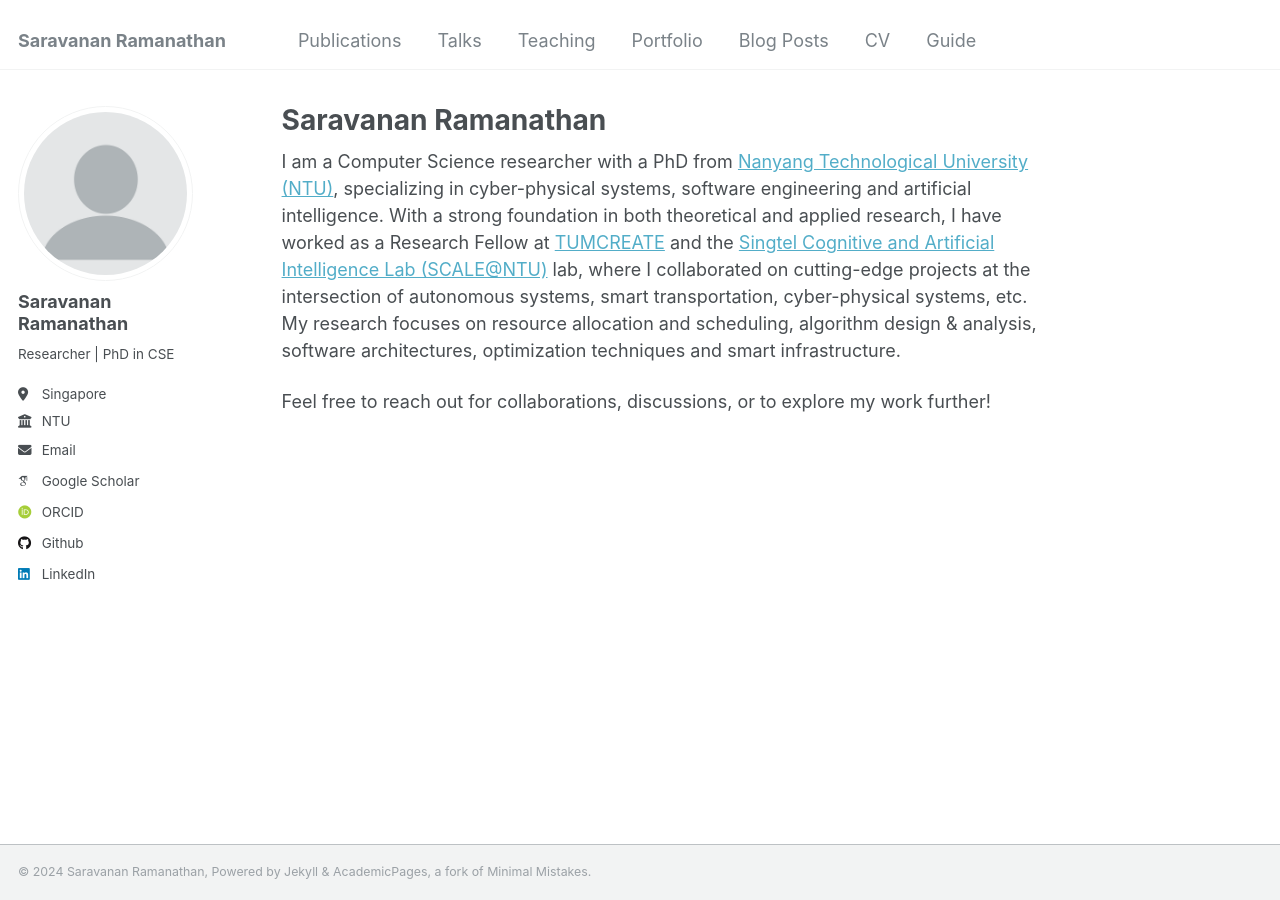
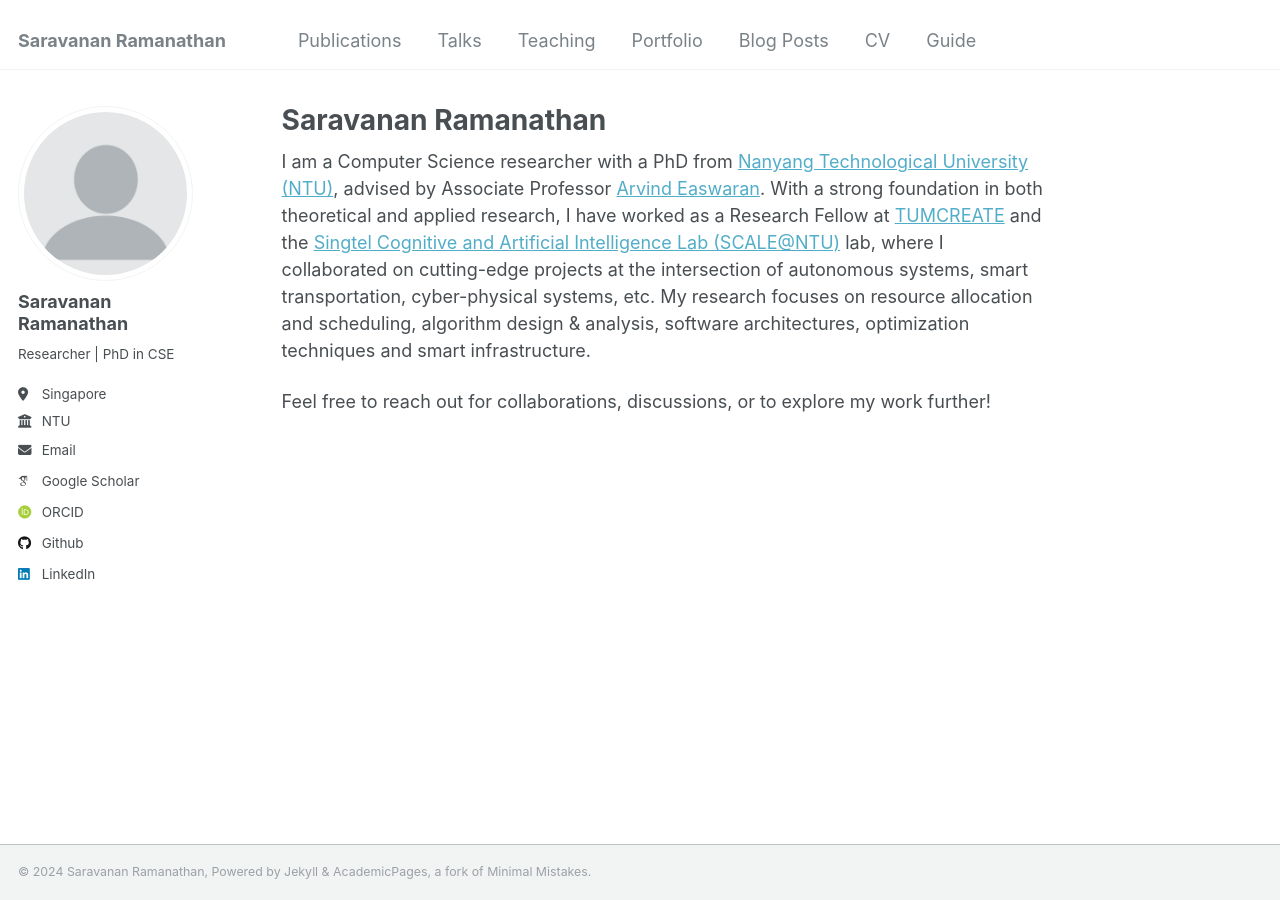
Before and after one commit to saravana016/saravana016.github.io, a Jekyll site: the page built from _pages/about.md, in a window 1280 px wide. Built offline with Jekyll 4.4.1, drawn with Linux system fonts in a browser that asks for light colours; some web fonts are replaced.

Commit message:
Update about.md

```diff
--- a/_pages/about.md
+++ b/_pages/about.md
@@ -7,7 +7,7 @@ redirect_from:
   - /about.html
 ---
 
-I am a Computer Science researcher with a PhD from [Nanyang Technological University (NTU)](https://www.ntu.edu.sg), specializing in cyber-physical systems, software engineering and artificial intelligence. With a strong foundation in both theoretical and applied research, I have worked as a Research Fellow at [TUMCREATE](https://www.tum-create.edu.sg) and the [Singtel Cognitive and Artificial Intelligence Lab (SCALE@NTU)](https://www.ntu.edu.sg/scale) lab, where I collaborated on cutting-edge projects at the intersection of autonomous systems, smart transportation, cyber-physical systems, etc. My research focuses on resource allocation and scheduling, algorithm design & analysis, software architectures, optimization techniques and smart infrastructure.
+I am a Computer Science researcher with a PhD from [Nanyang Technological University (NTU)](https://www.ntu.edu.sg), advised by Associate Professor [Arvind Easwaran](https://personal.ntu.edu.sg/arvinde/). With a strong foundation in both theoretical and applied research, I have worked as a Research Fellow at [TUMCREATE](https://www.tum-create.edu.sg) and the [Singtel Cognitive and Artificial Intelligence Lab (SCALE@NTU)](https://www.ntu.edu.sg/scale) lab, where I collaborated on cutting-edge projects at the intersection of autonomous systems, smart transportation, cyber-physical systems, etc. My research focuses on resource allocation and scheduling, algorithm design & analysis, software architectures, optimization techniques and smart infrastructure.
 
 Feel free to reach out for collaborations, discussions, or to explore my work further!
 
```
